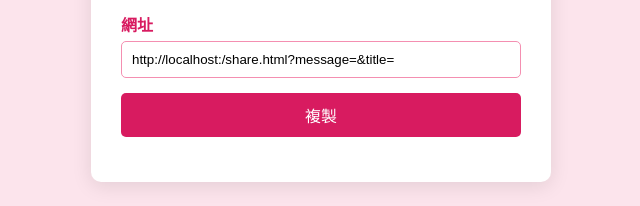
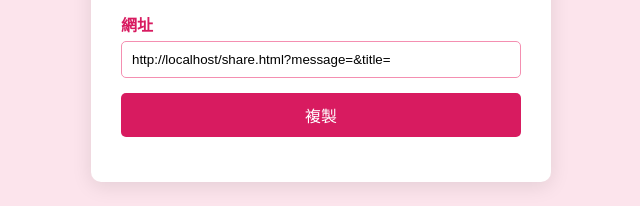
Before and after one commit to kevinlee-06/shareable-text, a plain HTML site: page index.html in a window 1280 px wide. Both pictures are taken after a click on the button "產生網址". Shown: the part 259-465 px from the top of the page, 319-959 px from the left. Drawn offline with Linux system fonts and the light colour scheme.

Commit message:
Fix: Set default port to blank string if not provided.

```diff
--- a/index.html
+++ b/index.html
@@ -39,8 +39,9 @@
       const originalInputText = document.getElementById("inputText").value;
       const encodedInputText = encodeURIComponent(originalInputText);
       const encodedInputTitle = encodeURIComponent(originalInputTitle);
-      const {protocol, hostname, port} = window.location
-      document.getElementById("outputText").value = `${protocol}//${hostname}:${port}/share.html?message=${encodedInputText}&title=${encodedInputTitle}`;
+      const {protocol, hostname} = window.location
+      const port = window.location.port ? ":" + window.location.port : "";
+      document.getElementById("outputText").value = `${protocol}//${hostname}${port}/share.html?message=${encodedInputText}&title=${encodedInputTitle}`;
     }
 
     function copyText() {
```
